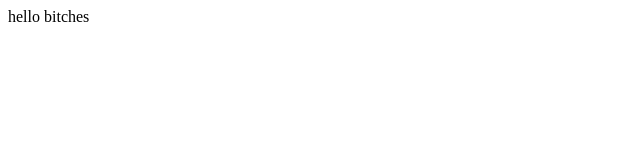
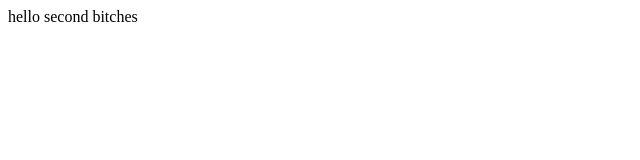
Before and after one commit to maraaat/git-test, a plain HTML site: page index.html in a window 1280 px wide. Shown: the full height of the page, 0-640 px from the left. Drawn offline with Linux system fonts and the light colour scheme.

Commit message:
second html

```diff
--- a/index.html
+++ b/index.html
@@ -1 +1 @@
-<h> hello bitches <h1>
+<h> hello second bitches <h1>
```
